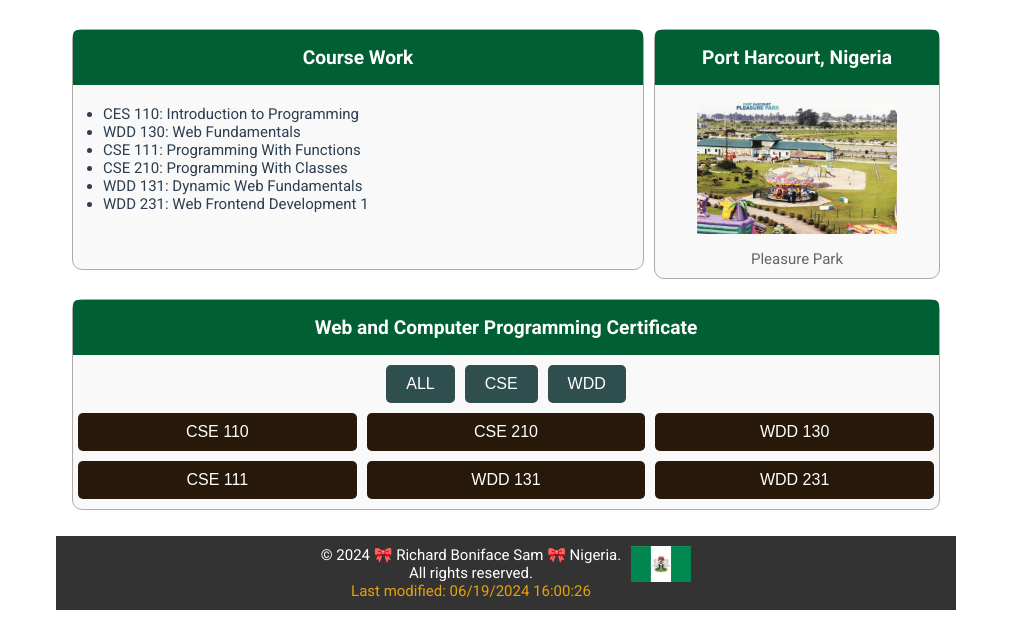
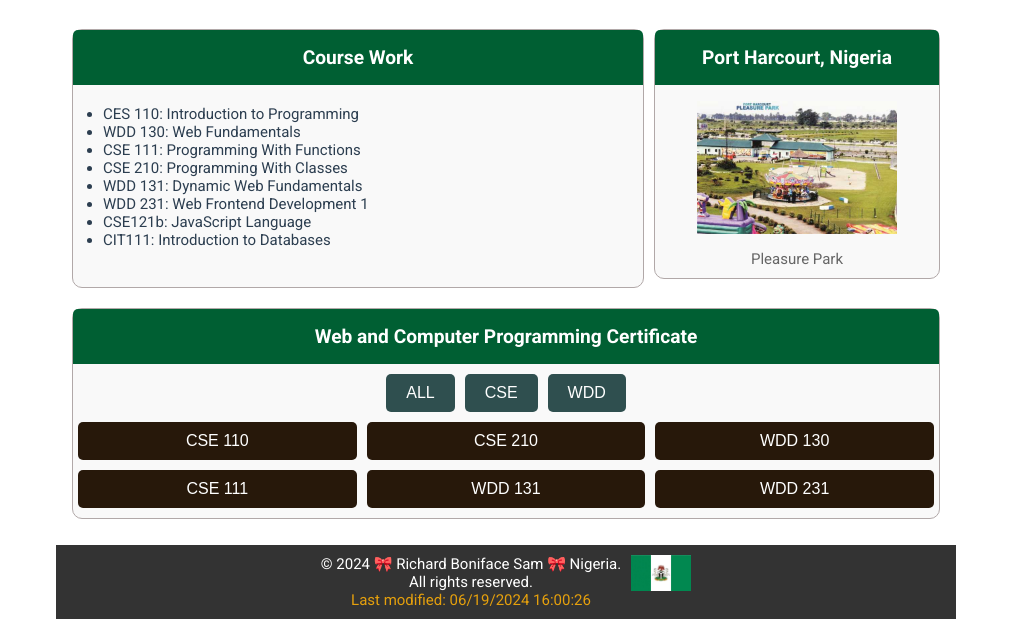
Before and after one commit to richardbsam/wdd231, a plain HTML site: page index.html in a window 1280 px wide. Shown: the part 182-811 px from the top of the page, without its empty margins (134-1145 px from the left). Drawn offline with Linux system fonts and the light colour scheme.

Commit message:
index update

```diff
--- a/index.html
+++ b/index.html
@@ -41,7 +41,9 @@
                             <li>CSE 111: Programming With Functions</li>
                             <li>CSE 210: Programming With Classes</li>
                             <li>WDD 131: Dynamic Web Fundamentals</li>
-                            <li>WDD 231: Web Frontend Development 1</li><br><br>
+                            <li>WDD 231: Web Frontend Development 1</li>
+                            <li>CSE121b: JavaScript Language</li>
+                            <li>CIT111: Introduction to Databases</li><br>
                         </ul>
                     </div>
                 </div>
```
